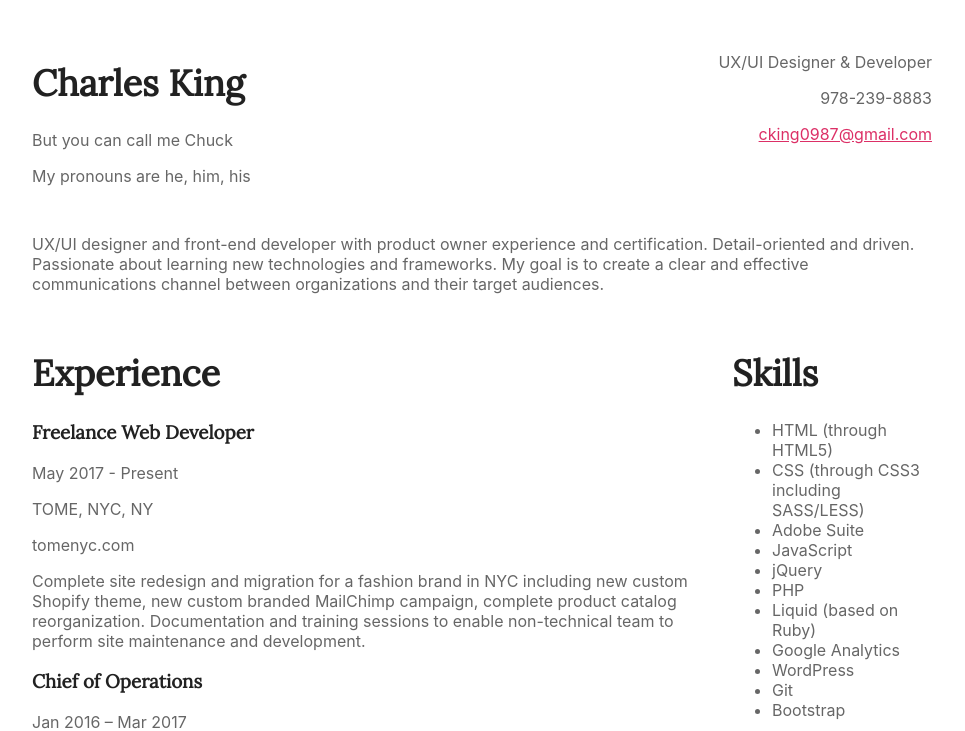
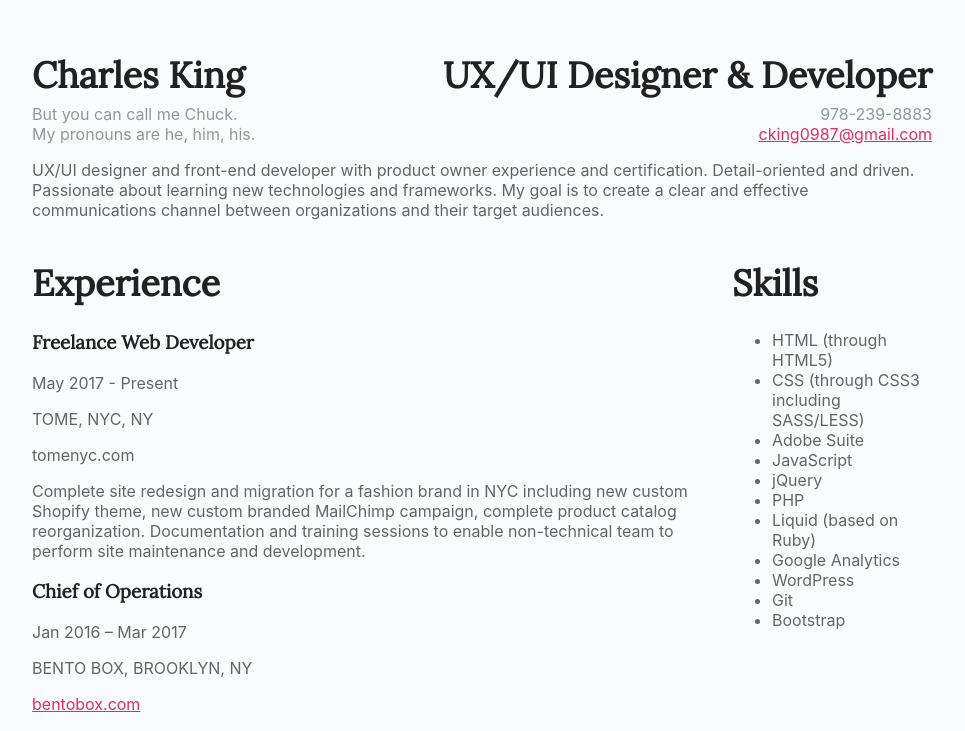
Before and after one commit to cking0987/resume, a Vue app: page / in a window 1280 px wide. Shown: the top 731 px of the page, without its empty margins (158-1123 px from the left). Built offline with nearby package versions, Linux system fonts and the light colour scheme.

Commit message:
Update header style and layout

```diff
--- a/src/assets/styles.scss
+++ b/src/assets/styles.scss
@@ -2,11 +2,13 @@
 @import "vars";
 @import "typography";
 
-#app {
+body {
+	background-color: $surface-med;
 	display: grid;
 	gap: $grid-gap-spacing;
 	grid-template: auto auto auto / auto;
-	margin: 16px auto;
+	margin: 0 auto;
+	padding: $grid-gap-spacing;
 	@include tablet {
 		margin: 24px auto;
 	}
@@ -16,35 +18,49 @@
 	}
 }
 
-
+// Header
 .header-component {
 	display: grid;
-	gap: $grid-gap-spacing;
-	grid-template: 	"logo logo" auto
-									"name contact" auto
-									/ auto auto;
-	@include tablet {
-		grid-template: 	"name logo contact" auto
-										/ auto;
+	gap: ($grid-gap-spacing/2);
+	grid-template: 	"name" auto
+									"contact" auto
+									/ auto;
+	@include mobile {
+		text-align: center;
 	}
-	@include desktop {
-		grid-template: 	"name logo contact" auto
-										/ auto;
+	@include tablet-and-above {
+		grid-template: 	"name contact" auto
+										/ auto 1fr;
+		text-align: left;
+	}
+	@include print {
+		grid-template: 	"name contact" auto
+									/ auto 1fr;
+		text-align: left;
+	}
+	h2 {
+		margin: 0 0 6px;
+	}
+	p {
+		margin: 0;
 	}
 	.names-and-pronouns-container {
 		grid-area: name;
 	}
-	.logo-container {
-		grid-area: logo;
-		justify-self: center;
-		align-self: center;
-		img {
-			max-height: 75px;
-		}
-	}
 	.contact-info-container {
 		grid-area: contact;
-		text-align: right;
+		color: $text-subtle;
+		@include mobile {
+			h2 {
+				font-size: 16px;
+			}
+		}
+		@include tablet-and-above {
+			text-align: right;
+		}
+		@include print {
+			text-align: right;
+		}
 	}
 }
 
--- a/src/components/Header.vue
+++ b/src/components/Header.vue
@@ -2,11 +2,11 @@
 	<div class="header-component">
 		<div class="names-and-pronouns-container">
 			<h2>{{ name }}</h2>
-			<p v-if="nickname">But you can call me {{ nickname }}</p>
-			<p v-if="pronouns">My pronouns are {{ pronouns }}</p>
+			<p v-if="nickname" class="text-subtle">But you can call me {{ nickname }}.</p>
+			<p v-if="pronouns" class="text-subtle">My pronouns are {{ pronouns }}.</p>
 		</div>
 		<div class="contact-info-container">
-			<p v-if="title">{{ title }}</p>
+			<h2 v-if="title">{{ title }}</h2>
 			<p v-if="phone">{{ phone }}</p>
 			<p v-if="email"><a :href="emailURL">{{ email }}</a></p>
 		</div>
```
